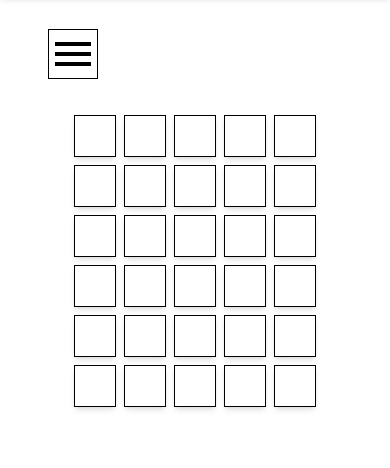
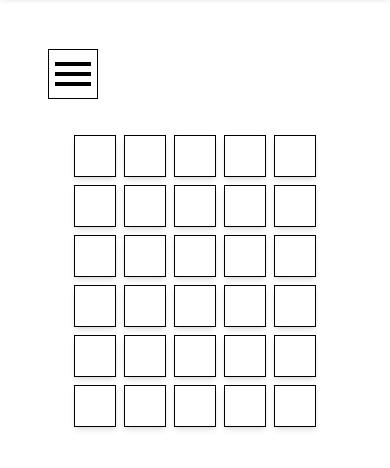
Before and after one commit to ChurchillV/WordWave, a plain HTML site: page index.html in a window 390 px wide. Shown: the part 116-584 px from the top of the page. Drawn offline with Linux system fonts and the light colour scheme.

Commit message:
:iphone: Bug Fix: Grid display on smaller screens

```diff
--- a/index.html
+++ b/index.html
@@ -12,17 +12,6 @@
     <!-- Header component -->
     <div class="font-space-mono text-center py-8 text-5xl border-b border-black shadow-md">
         WordWave
-    </div>
-
-    <!-- Hamburger Menu for smaller screens -->
-    <div class="lg:hidden mx-12 flex flex-row justify-start mt-8 border w-fit border-black hover:cursor-pointer hover:shadow-md hover:brightness-75">
-        <svg xmlns="http://www.w3.org/2000/svg"
-        width="3em"
-            height="3em"
-            viewBox="0 0 24 24">
-            <path fill="currentColor"
-            d="M3 18v-2h18v2zm0-5v-2h18v2zm0-5V6h18v2z"/>
-        </svg>
     </div>
 
     <div class="absolute hidden sidebar w-full left-0 z-20 top-1/2 ml-12 ">
@@ -137,7 +126,19 @@
             </div>
         </div>
         <!-- Center piece -->
-        <div class="col-span-6 flex flex-col items-center z-0">
+        <div class="col-span-6 flex flex-col items-center mx-12 z-0">
+
+            <!-- Hamburger Menu for smaller screens -->
+            <div class="lg:hidden flex flex-row self-start mt-5 mb-8 border w-fit border-black hover:cursor-pointer hover:shadow-md hover:brightness-75">
+                <svg xmlns="http://www.w3.org/2000/svg"
+                width="3em"
+                    height="3em"
+                    viewBox="0 0 24 24">
+                    <path fill="currentColor"
+                    d="M3 18v-2h18v2zm0-5v-2h18v2zm0-5V6h18v2z"/>
+                </svg>
+            </div>
+
             <div class="guess-row flex items-center">
                 <div class="user-input-tile"></div>
                 <div class="user-input-tile"></div>
```
Also changed, not shown: src/styles/style.css.
